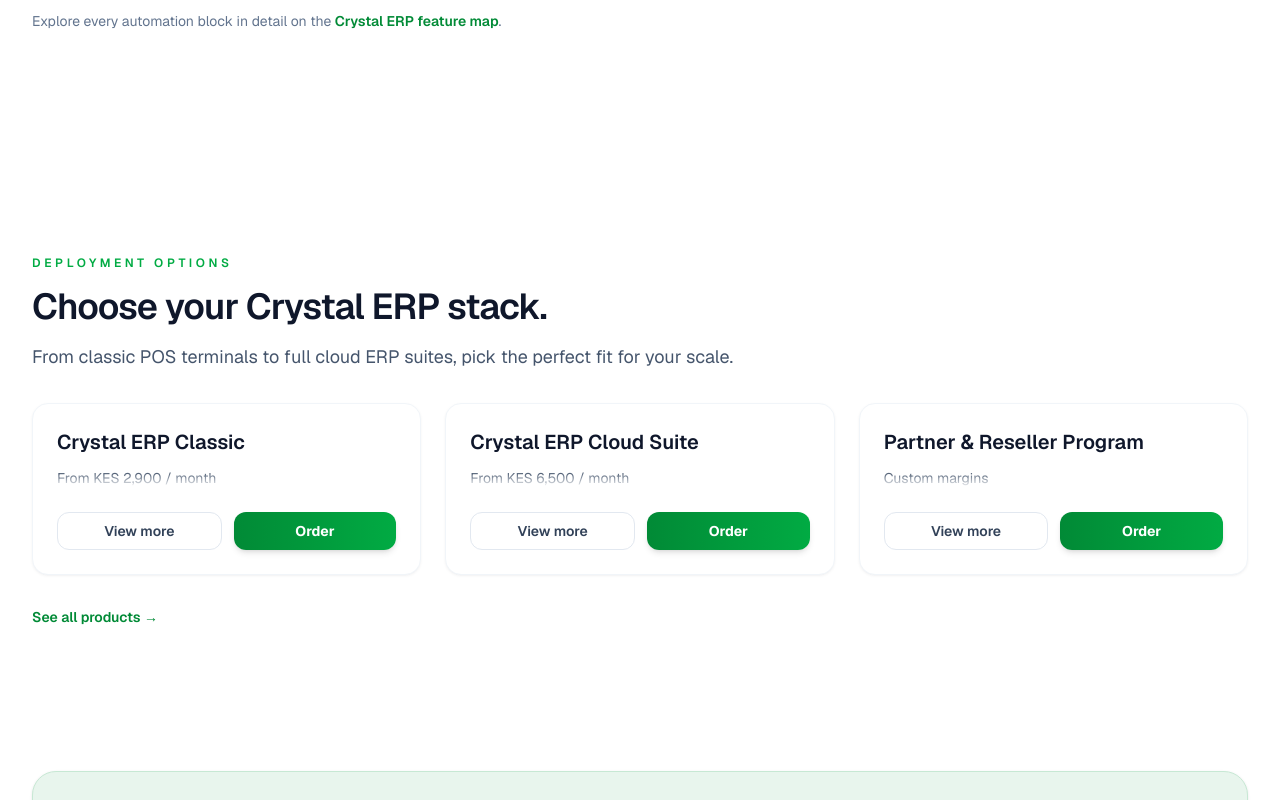
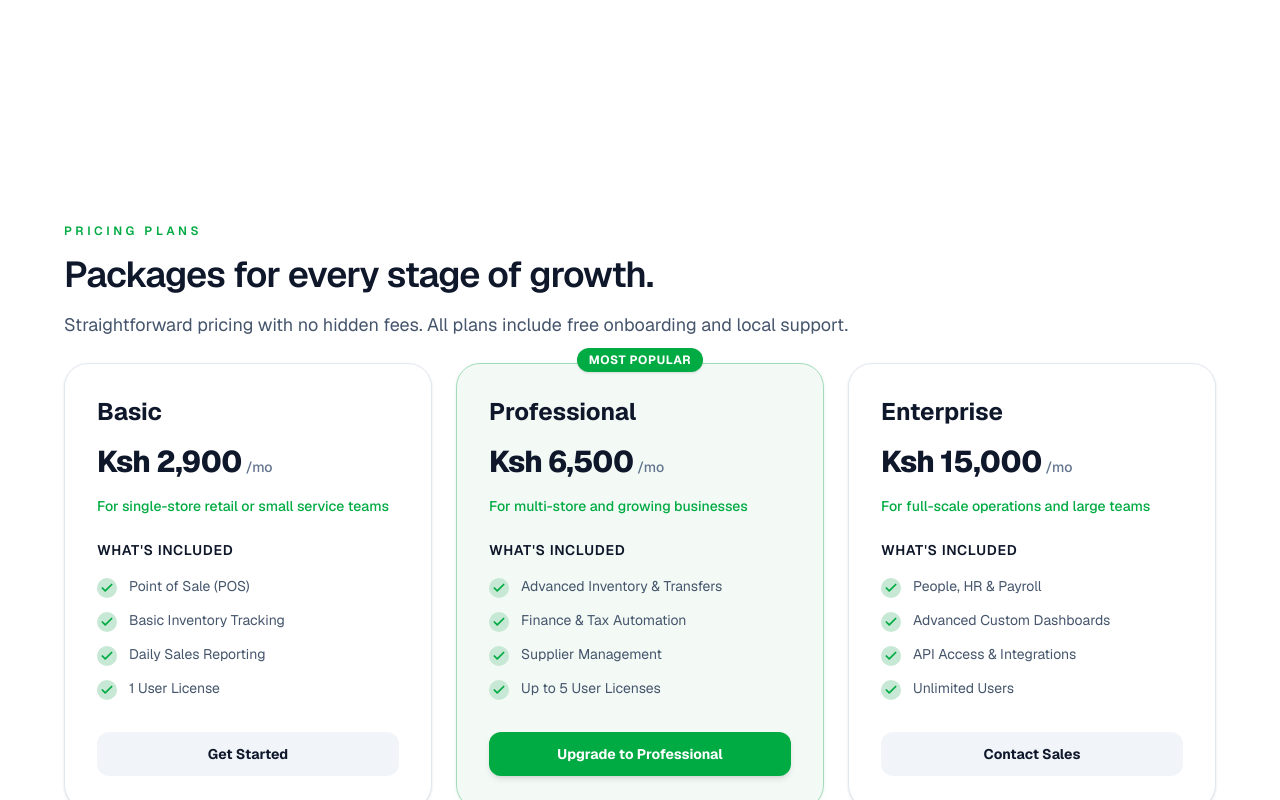
Before and after one commit to eddiemuhoro/crystaline, a Next.js app: page / in a window 1280 px wide. Shown: the part 2000-2800 px from the top of the page. Built offline with nearby package versions, Linux system fonts and the light colour scheme.

Commit message:
`Refactor homepage components and add new features`

```diff
--- /dev/null
+++ b/app/packages/page.tsx
@@ -0,0 +1,100 @@
+import type { Metadata } from "next";
+import { PageBanner } from "@/components/PageBanner";
+import { SectionHeading } from "@/components/SectionHeading";
+import { PackageCard } from "@/components/PackageCard";
+import { BreadcrumbJsonLd } from "@/components/BreadcrumbJsonLd";
+import { CallToAction } from "@/components/CallToAction";
+import { TestimonialCard } from "@/components/TestimonialCard";
+import { pricingPackages, faqEntries, testimonialQuotes } from "@/lib/site";
+
+
+export const metadata: Metadata = {
+  title: "Crystal ERP Pricing Packages",
+  description:
+    "Compare Crystal ERP pricing plans and packages to pick the right deployment for your team.",
+  alternates: {
+    canonical: "/packages",
+  },
+  keywords: [
+    "Crystal ERP pricing",
+    "Crystal ERP packages",
+    "POS packages",
+    "ERP plans",
+  ],
+  openGraph: {
+    url: "/packages",
+  },
+  twitter: {
+    title: "Crystal ERP Pricing Packages",
+    description:
+      "Choose the pricing plan that matches your retail, wholesale, or services operation.",
+  },
+};
+
+export default function PackagesPage() {
+  return (
+    <div className="space-y-16 pb-16">
+      <PageBanner
+        eyebrow="Pricing & Packages"
+        title="Packages for every stage of growth."
+        subtitle="Straightforward pricing with no hidden fees. All plans include free onboarding and local support."
+      />
+      <BreadcrumbJsonLd
+        id="breadcrumb-packages"
+        items={[{ name: "Home" }, { name: "Packages", path: "/packages" }]}
+      />
+
+      <section className="space-y-8">
+        <SectionHeading
+          eyebrow="Our Plans"
+          title="Choose your Crystal ERP stack."
+          description="From single-store retail to multi-location enterprises, pick the perfect fit for your scale."
+        />
+        <div className="mx-auto grid max-w-6xl gap-6 px-4 md:grid-cols-3 lg:px-6">
+          {pricingPackages.map((pkg) => (
+            <PackageCard key={pkg.name} {...pkg} />
+          ))}
+        </div>
+      </section>
+
+      <section className="space-y-8 animate-fade-in-up">
+        <SectionHeading
+          eyebrow="Customer love"
+          title="See what teams are saying about our packages."
+          description="Hear from Kenyan businesses already running on our stack."
+        />
+        <div className="mx-auto grid max-w-6xl gap-6 px-4 md:grid-cols-3 lg:px-6">
+          {testimonialQuotes.map((testimonial) => (
+            <TestimonialCard key={testimonial.author} {...testimonial} />
+          ))}
+        </div>
+      </section>
+
+      <section
+        id="faq"
+        className="mx-auto max-w-4xl space-y-8 rounded-3xl border border-brand-100 bg-brand-50 p-8 shadow-sm"
+      >
+        <SectionHeading
+          eyebrow="FAQ"
+          title="Have questions about our pricing?"
+          description="Our solutions team handles deployment, training, and integrations."
+        />
+        <div className="space-y-4">
+          {faqEntries.map((faq) => (
+            <details
+              key={faq.question}
+              className="rounded-2xl border border-brand-200/60 bg-white p-4"
+            >
+              <summary className="cursor-pointer text-base font-semibold text-slate-900">
+                {faq.question}
+              </summary>
+              <p className="mt-2 text-sm text-slate-600">{faq.answer}</p>
+            </details>
+          ))}
+        </div>
+      </section>
+
+      <CallToAction />
+    </div>
+  );
+}
--- a/app/page.tsx
+++ b/app/page.tsx
@@ -1,22 +1,22 @@
+import { BreadcrumbJsonLd } from "@/components/BreadcrumbJsonLd";
+import { CallToAction } from "@/components/CallToAction";
+import { FeatureCard } from "@/components/FeatureCard";
+import { Hero } from "@/components/Hero";
+import { PackageCard } from "@/components/PackageCard";
+import { SectionHeading } from "@/components/SectionHeading";
+import { StatGrid } from "@/components/StatGrid";
+import { TestimonialCard } from "@/components/TestimonialCard";
+import {
+  faqEntries,
+  featureHighlights,
+  pricingPackages,
+  siteConfig,
+  solutionPillars,
+  stats,
+  testimonialQuotes,
+} from "@/lib/site";
 import Link from "next/link";
 import Script from "next/script";
-import { Hero } from "@/components/Hero";
-import { SectionHeading } from "@/components/SectionHeading";
-import { FeatureCard } from "@/components/FeatureCard";
-import { ProductCard } from "@/components/ProductCard";
-import { StatGrid } from "@/components/StatGrid";
-import { TestimonialCard } from "@/components/TestimonialCard";
-import { CallToAction } from "@/components/CallToAction";
-import { BreadcrumbJsonLd } from "@/components/BreadcrumbJsonLd";
-import {
-  featureHighlights,
-  stats,
-  solutionPillars,
-  testimonialQuotes,
-  faqEntries,
-  productPlans,
-  siteConfig,
-} from "@/lib/site";
 
 export default function HomePage() {
   const faqJsonLd = {
@@ -33,11 +33,14 @@ export default function HomePage() {
   };
 
   return (
-    <div className="space-y-16">
+    <>
+      <div className="px-4 sm:px-6 lg:px-8 pt-4 sm:pt-2">
         <Hero />
+      </div>
       <BreadcrumbJsonLd id="breadcrumb-home" items={[{ name: "Home" }]} />
 
-      <section id="about" className="space-y-8">
+      <div className="mt-6 sm:mt-4 lg:mt-12 space-y-8 sm:space-y-10 md:space-y-12 lg:space-y-16 px-4 sm:px-6 lg:px-8 pb-16">
+        <section id="about" className="space-y-4 ">
           <SectionHeading
             eyebrow="Why Crystal ERP"
             title="ERP precision with POS speed."
@@ -46,7 +49,7 @@ export default function HomePage() {
           <StatGrid stats={stats} />
         </section>
 
-      <section id="features" className="space-y-8">
+        <section id="features" className="space-y-4 ">
           <SectionHeading
             eyebrow="Feature snapshot"
             title="Tools that keep every department in flow."
@@ -69,7 +72,7 @@ export default function HomePage() {
           </p>
         </section>
 
-      <section id="products" className="space-y-8 animate-fade-in-up">
+        {/* <section id="products" className="space-y-8 animate-fade-in-up">
         <SectionHeading
           eyebrow="Deployment options"
           title="Choose your Crystal ERP stack."
@@ -93,11 +96,24 @@ export default function HomePage() {
             See all products →
           </Link>
         </p>
+      </section> */}
+
+        <section id="packages" className="space-y-6 animate-fade-in-up">
+          <SectionHeading
+            eyebrow="Pricing plans"
+            title="Packages for every stage of growth."
+            description="Straightforward pricing with no hidden fees. All plans include free onboarding and local support."
+          />
+          <div className="mx-auto grid max-w-6xl gap-6 md:grid-cols-3">
+            {pricingPackages.map((pkg) => (
+              <PackageCard key={pkg.name} {...pkg} />
+            ))}
+          </div>
         </section>
 
         <section
           id="services"
-        className="space-y-10 rounded-3xl border border-brand-100 bg-brand-50 p-8 shadow-sm animate-fade-in-up"
+          className="space-y-8 sm:space-y-10 rounded-3xl border border-brand-100 bg-brand-50 p-6 sm:p-8 shadow-sm animate-fade-in-up"
         >
           <SectionHeading
             eyebrow="Industry playbooks"
@@ -110,7 +126,7 @@ export default function HomePage() {
                 key={pillar.name}
                 icon={pillar.icon}
                 title={pillar.name}
-              description={`${pillar.summary} ${pillar.points.join('; ')}`}
+                description={`${pillar.summary} ${pillar.points.join("; ")}`}
               />
             ))}
           </div>
@@ -129,7 +145,7 @@ export default function HomePage() {
           </div>
         </section>
 
-      <section className="space-y-6 rounded-3xl border border-brand-100 bg-brand-50 p-8 shadow-sm">
+        <section className="space-y-6 rounded-3xl border border-brand-100 bg-brand-50 p-6 sm:p-8 shadow-sm">
           <SectionHeading
             eyebrow="Local expertise"
             title="Embedded in Nairobi, trusted countrywide."
@@ -190,7 +206,7 @@ export default function HomePage() {
 
         <section
           id="faq"
-        className="space-y-8 rounded-3xl border border-brand-100 bg-brand-50 p-8 shadow-sm"
+          className="space-y-8 rounded-3xl border border-brand-100 bg-brand-50 p-6 sm:p-8 shadow-sm"
         >
           <SectionHeading
             eyebrow="FAQ"
@@ -230,15 +246,32 @@ export default function HomePage() {
 
           <div className="grid gap-6 md:grid-cols-3">
             {/* Location card */}
-          <div className="group flex flex-col items-center gap-5 rounded-2xl border border-brand-200/60 bg-white p-8 text-center shadow-sm transition-all duration-300 hover:border-brand-300 hover:shadow-md hover:shadow-brand-600/10">
+            <div className="group flex flex-col items-center gap-5 rounded-2xl border border-brand-200/60 bg-white p-6 sm:p-8 text-center shadow-sm transition-all duration-300 hover:border-brand-300 hover:shadow-md hover:shadow-brand-600/10">
               <div className="flex h-16 w-16 items-center justify-center rounded-2xl bg-brand-600 shadow-lg shadow-brand-600/25 transition-transform duration-300 group-hover:scale-110">
-              <svg className="h-7 w-7 text-white" fill="none" stroke="currentColor" viewBox="0 0 24 24">
-                <path strokeLinecap="round" strokeLinejoin="round" strokeWidth={1.8} d="M17.657 16.657L13.414 20.9a1.998 1.998 0 01-2.827 0l-4.244-4.243a8 8 0 1111.314 0z" />
-                <path strokeLinecap="round" strokeLinejoin="round" strokeWidth={1.8} d="M15 11a3 3 0 11-6 0 3 3 0 016 0z" />
+                <svg
+                  className="h-7 w-7 text-white"
+                  fill="none"
+                  stroke="currentColor"
+                  viewBox="0 0 24 24"
+                >
+                  <path
+                    strokeLinecap="round"
+                    strokeLinejoin="round"
+                    strokeWidth={1.8}
+                    d="M17.657 16.657L13.414 20.9a1.998 1.998 0 01-2.827 0l-4.244-4.243a8 8 0 1111.314 0z"
+                  />
+                  <path
+                    strokeLinecap="round"
+                    strokeLinejoin="round"
+                    strokeWidth={1.8}
+                    d="M15 11a3 3 0 11-6 0 3 3 0 016 0z"
+                  />
                 </svg>
               </div>
               <div className="space-y-1.5">
-              <h3 className="text-base font-bold text-slate-900">Our Location</h3>
+                <h3 className="text-base font-bold text-slate-900">
+                  Our Location
+                </h3>
                 <p className="text-sm leading-relaxed text-slate-500">
                   {siteConfig.contact.addressLine}
                 </p>
@@ -254,14 +287,26 @@ export default function HomePage() {
             </div>
 
             {/* Phone card */}
-          <div className="group flex flex-col items-center gap-5 rounded-2xl border border-brand-200/60 bg-white p-8 text-center shadow-sm transition-all duration-300 hover:border-brand-300 hover:shadow-md hover:shadow-brand-600/10">
+            <div className="group flex flex-col items-center gap-5 rounded-2xl border border-brand-200/60 bg-white p-6 sm:p-8 text-center shadow-sm transition-all duration-300 hover:border-brand-300 hover:shadow-md hover:shadow-brand-600/10">
               <div className="flex h-16 w-16 items-center justify-center rounded-2xl bg-brand-600 shadow-lg shadow-brand-600/25 transition-transform duration-300 group-hover:scale-110">
-              <svg className="h-7 w-7 text-white" fill="none" stroke="currentColor" viewBox="0 0 24 24">
-                <path strokeLinecap="round" strokeLinejoin="round" strokeWidth={1.8} d="M3 5a2 2 0 012-2h3.28a1 1 0 01.948.684l1.498 4.493a1 1 0 01-.502 1.21l-2.257 1.13a11.042 11.042 0 005.516 5.516l1.13-2.257a1 1 0 011.21-.502l4.493 1.498a1 1 0 01.684.949V19a2 2 0 01-2 2h-1C9.716 21 3 14.284 3 6V5z" />
+                <svg
+                  className="h-7 w-7 text-white"
+                  fill="none"
+                  stroke="currentColor"
+                  viewBox="0 0 24 24"
+                >
+                  <path
+                    strokeLinecap="round"
+                    strokeLinejoin="round"
+                    strokeWidth={1.8}
+                    d="M3 5a2 2 0 012-2h3.28a1 1 0 01.948.684l1.498 4.493a1 1 0 01-.502 1.21l-2.257 1.13a11.042 11.042 0 005.516 5.516l1.13-2.257a1 1 0 011.21-.502l4.493 1.498a1 1 0 01.684.949V19a2 2 0 01-2 2h-1C9.716 21 3 14.284 3 6V5z"
+                  />
                 </svg>
               </div>
               <div className="space-y-1.5">
-              <h3 className="text-base font-bold text-slate-900">Phone Number</h3>
+                <h3 className="text-base font-bold text-slate-900">
+                  Phone Number
+                </h3>
                 <p className="text-sm text-slate-500">24hrs support</p>
               </div>
               <a
@@ -273,15 +318,29 @@ export default function HomePage() {
             </div>
 
             {/* Email card */}
-          <div className="group flex flex-col items-center gap-5 rounded-2xl border border-brand-200/60 bg-white p-8 text-center shadow-sm transition-all duration-300 hover:border-brand-300 hover:shadow-md hover:shadow-brand-600/10">
+            <div className="group flex flex-col items-center gap-5 rounded-2xl border border-brand-200/60 bg-white p-6 sm:p-8 text-center shadow-sm transition-all duration-300 hover:border-brand-300 hover:shadow-md hover:shadow-brand-600/10">
               <div className="flex h-16 w-16 items-center justify-center rounded-2xl bg-brand-600 shadow-lg shadow-brand-600/25 transition-transform duration-300 group-hover:scale-110">
-              <svg className="h-7 w-7 text-white" fill="none" stroke="currentColor" viewBox="0 0 24 24">
-                <path strokeLinecap="round" strokeLinejoin="round" strokeWidth={1.8} d="M3 8l7.89 5.26a2 2 0 002.22 0L21 8M5 19h14a2 2 0 002-2V7a2 2 0 00-2-2H5a2 2 0 00-2 2v10a2 2 0 002 2z" />
+                <svg
+                  className="h-7 w-7 text-white"
+                  fill="none"
+                  stroke="currentColor"
+                  viewBox="0 0 24 24"
+                >
+                  <path
+                    strokeLinecap="round"
+                    strokeLinejoin="round"
+                    strokeWidth={1.8}
+                    d="M3 8l7.89 5.26a2 2 0 002.22 0L21 8M5 19h14a2 2 0 002-2V7a2 2 0 00-2-2H5a2 2 0 00-2 2v10a2 2 0 002 2z"
+                  />
                 </svg>
               </div>
               <div className="space-y-1.5">
-              <h3 className="text-base font-bold text-slate-900">Email Address</h3>
-              <p className="text-sm text-slate-500">We reply within 24 hours</p>
+                <h3 className="text-base font-bold text-slate-900">
+                  Email Address
+                </h3>
+                <p className="text-sm text-slate-500">
+                  We reply within 24 hours
+                </p>
               </div>
               <a
                 href={`mailto:${siteConfig.contact.email}`}
@@ -293,8 +352,8 @@ export default function HomePage() {
           </div>
         </section>
 
-
         <CallToAction />
       </div>
+    </>
   );
 }
--- a/components/Navbar.tsx
+++ b/components/Navbar.tsx
@@ -9,6 +9,7 @@ const navLinks = [
   { href: '/about', label: 'About' },
   { href: '/features', label: 'Features' },
   { href: '/blogs', label: 'Blog' },
+  { href: '/packages', label: 'Packages' },
   { href: '/products', label: 'Products' },
   { href: '/#contact', label: 'Contact' },
 ]
--- /dev/null
+++ b/components/PackageCard.tsx
@@ -0,0 +1,80 @@
+import { Check } from "lucide-react";
+
+type PackageCardProps = {
+  name: string;
+  price: number;
+  description: string;
+  features: string[];
+  isPopular?: boolean;
+  buttonText?: string;
+};
+
+export function PackageCard({
+  name,
+  price,
+  description,
+  features,
+  isPopular,
+  buttonText = "Get Started",
+}: PackageCardProps) {
+  // WhatsApp Order Link
+  const whatsappUrl = `https://wa.me/254725473779?text=${encodeURIComponent(
+    `I'm interested in the ${name} package.`
+  )}`;
+
+  return (
+    <div
+      className={`relative flex flex-col rounded-3xl border p-8 shadow-sm transition-all duration-300 hover:shadow-md ${
+        isPopular
+          ? "border-brand-200 bg-brand-50/50 shadow-brand-100/50"
+          : "border-slate-200 bg-white"
+      }`}
+    >
+      {isPopular && (
+        <div className="absolute -top-4 left-0 right-0 mx-auto w-fit rounded-full bg-brand-600 px-3 py-1 text-xs font-bold uppercase tracking-wider text-white shadow-sm">
+          Most Popular
+        </div>
+      )}
+
+      <div className="mb-6 space-y-4">
+        <h3 className="text-2xl font-bold text-slate-900">{name}</h3>
+        <div className="flex items-baseline text-slate-900">
+          <span className="text-3xl font-extrabold tracking-tight">Ksh {price.toLocaleString()}</span>
+          <span className="ml-1 text-sm font-medium text-slate-500">/mo</span>
+        </div>
+        <p className="text-sm font-medium text-brand-600">{description}</p>
+      </div>
+
+      <div className="mb-8 flex-1 space-y-4">
+        <p className="text-sm font-semibold uppercase tracking-wider text-slate-900">
+          What&apos;s included
+        </p>
+        <ul className="space-y-3">
+          {features.map((feature, idx) => (
+            <li key={idx} className="flex flex-col gap-2">
+              <div className="flex items-start gap-3">
+                <div className="mt-0.5 flex h-5 w-5 shrink-0 items-center justify-center rounded-full bg-brand-100 text-brand-600">
+                  <Check className="h-3.5 w-3.5" strokeWidth={3} />
+                </div>
+                <span className="text-sm text-slate-600">{feature}</span>
+              </div>
+            </li>
+          ))}
+        </ul>
+      </div>
+
+      <a
+        href={whatsappUrl}
+        target="_blank"
+        rel="noopener noreferrer"
+        className={`mt-auto inline-flex w-full items-center justify-center rounded-xl px-4 py-3 text-sm font-bold transition-all active:scale-95 ${
+          isPopular
+            ? "bg-brand-600 text-white shadow-md shadow-brand-500/20 hover:bg-brand-700 hover:shadow-lg"
+            : "bg-slate-100 text-slate-900 hover:bg-slate-200"
+        }`}
+      >
+        {buttonText}
+      </a>
+    </div>
+  );
+}
--- a/components/StatGrid.tsx
+++ b/components/StatGrid.tsx
@@ -9,7 +9,7 @@ type StatGridProps = {
 
 export function StatGrid({ stats }: StatGridProps) {
   return (
-    <div className="grid gap-6 rounded-2xl border border-slate-100 bg-white p-6 shadow-sm shadow-slate-900/5 sm:grid-cols-2 lg:grid-cols-4">
+    <div className="md:grid flex gap-6 rounded-2xl border border-slate-100 bg-white p-6 shadow-sm shadow-slate-900/5 sm:grid-cols-2 lg:grid-cols-4">
       {stats.map((stat) => (
         <div key={stat.label} className="space-y-1">
           <p className="text-3xl font-semibold text-slate-900">{stat.value}</p>
--- a/lib/site.ts
+++ b/lib/site.ts
@@ -192,3 +192,45 @@ export const stats = [
   { label: "Support hours", value: "6k+" },
   { label: "Experts", value: "18" },
 ];
+
+export const pricingPackages = [
+  {
+    name: "Basic",
+    price: 2900,
+    description: "For single-store retail or small service teams",
+    features: [
+      "Point of Sale (POS)",
+      "Basic Inventory Tracking",
+      "Daily Sales Reporting",
+      "1 User License"
+    ],
+    isPopular: false,
+    buttonText: "Get Started"
+  },
+  {
+    name: "Professional",
+    price: 6500,
+    description: "For multi-store and growing businesses",
+    features: [
+      "Advanced Inventory & Transfers",
+      "Finance & Tax Automation",
+      "Supplier Management",
+      "Up to 5 User Licenses"
+    ],
+    isPopular: true,
+    buttonText: "Upgrade to Professional"
+  },
+  {
+    name: "Enterprise",
+    price: 15000,
+    description: "For full-scale operations and large teams",
+    features: [
+      "People, HR & Payroll",
+      "Advanced Custom Dashboards",
+      "API Access & Integrations",
+      "Unlimited Users"
+    ],
+    isPopular: false,
+    buttonText: "Contact Sales"
+  }
+];
```
Lines whose indentation alone changed are shown as unchanged.
